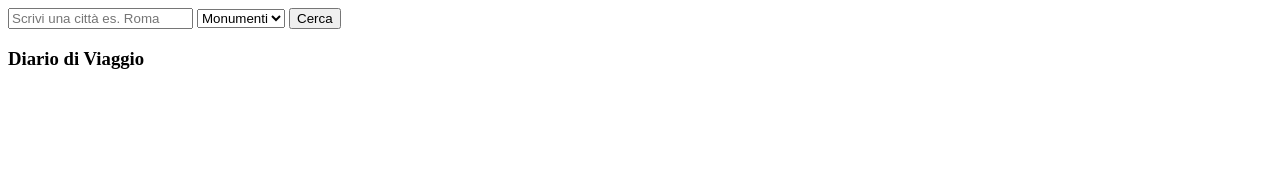
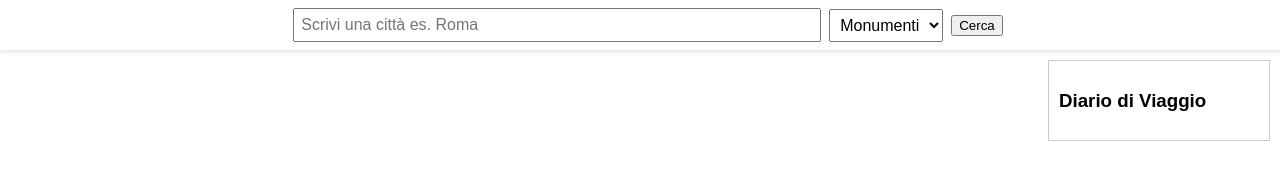
Before and after one commit to Dex90/travel-navigator, a plain HTML site: page index.html in a window 1280 px wide. Drawn offline with nearby package versions, Linux system fonts and the light colour scheme.

Commit message:
style.css

```diff
--- a/style.css
+++ b/style.css
@@ -1,72 +1,59 @@
-let map = L.map('map').setView([41.8902, 12.4922], 13);
-L.tileLayer('https://{s}.tile.openstreetmap.org/{z}/{x}/{y}.png', {
-    maxZoom: 19,
-    attribution: '© OpenStreetMap contributors'
-}).addTo(map);
-
-loadDiary();
-
-function searchCity() {
-    const city = document.getElementById("cityInput").value;
-    fetch(`https://nominatim.openstreetmap.org/search?format=json&q=${city}`)
-    .then(res => res.json())
-    .then(data => {
-        if (data.length > 0) {
-            const lat = data[0].lat;
-            const lon = data[0].lon;
-            map.setView([lat, lon], 14);
-            loadPOI(lat, lon);
-        }
-    });
+body, html {
+    height: 100%;
+    margin: 0;
+    font-family: Arial, sans-serif;
 }
-
-function loadPOI(lat, lon) {
-    const radius = 3000;
-    const apiKey = '5ae2e3f221c38a28845f05b6';
-    const type = document.getElementById("typeSelect").value;
-    fetch(`https://api.opentripmap.com/0.1/en/places/radius?radius=${radius}&lon=${lon}&lat=${lat}&format=json&apikey=${apiKey}&kinds=${type}`)
-    .then(res => res.json())
-    .then(data => {
-        const sorted = data.sort((a, b) => a.dist - b.dist);
-        sorted.forEach((poi, i) => {
-            const marker = L.marker([poi.point.lat, poi.point.lon]).addTo(map);
-            marker.bindPopup(`<b>${i + 1}. ${poi.name}</b>`);
-            marker.on('click', () => addToDiary(poi.name));
-        });
-    });
+#map {
+    position: absolute;
+    top: 50px;
+    bottom: 0;
+    width: 100%;
+    z-index: 1;
 }
-
-function addToDiary(name) {
-    const list = document.getElementById("visitedList");
-    if (![...list.children].some(li => li.dataset.name === name)) {
-        const li = document.createElement("li");
-        li.dataset.name = name;
-        li.innerHTML = name + ' <button onclick="removeFromDiary(this)">x</button>';
-        list.appendChild(li);
-        saveDiary();
-    }
+.topbar {
+    position: fixed;
+    top: 0;
+    width: 100%;
+    height: 50px;
+    background: #ffffff;
+    z-index: 9999;
+    display: flex;
+    align-items: center;
+    justify-content: center;
+    gap: 8px;
+    box-shadow: 0 2px 4px rgba(0,0,0,0.1);
+    padding: 0 8px;
 }
-
-function removeFromDiary(button) {
-    const li = button.parentElement;
-    li.remove();
-    saveDiary();
+.topbar input, .topbar select {
+    font-size: 16px;
+    padding: 6px;
 }
-
-function saveDiary() {
-    const items = [...document.getElementById("visitedList").children].map(li => li.dataset.name);
-    localStorage.setItem("diario", JSON.stringify(items));
+.topbar input {
+    width: 40%;
 }
-
-function loadDiary() {
-    const stored = localStorage.getItem("diario");
-    if (stored) {
-        const list = document.getElementById("visitedList");
-        JSON.parse(stored).forEach(name => {
-            const li = document.createElement("li");
-            li.dataset.name = name;
-            li.innerHTML = name + ' <button onclick="removeFromDiary(this)">x</button>';
-            list.appendChild(li);
-        });
-    }
+#diario {
+    position: fixed;
+    top: 60px;
+    right: 10px;
+    background: white;
+    padding: 10px;
+    border: 1px solid #ccc;
+    max-height: 300px;
+    overflow-y: auto;
+    z-index: 9999;
+    width: 200px;
 }
+#visitedList li {
+    display: flex;
+    justify-content: space-between;
+    align-items: center;
+    font-size: 14px;
+}
+#visitedList li button {
+    background: red;
+    color: white;
+    border: none;
+    border-radius: 4px;
+    padding: 2px 6px;
+    cursor: pointer;
+}
```
